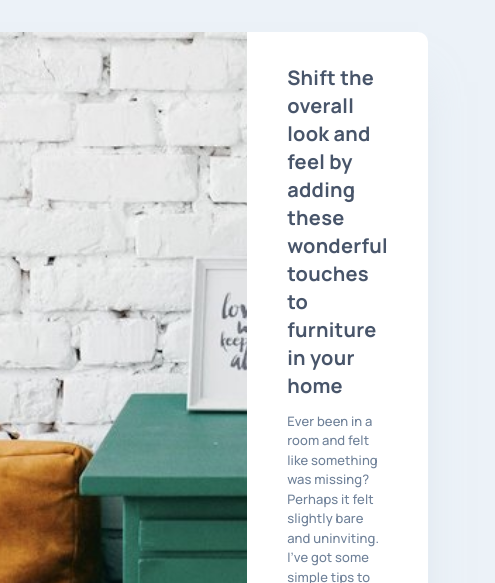
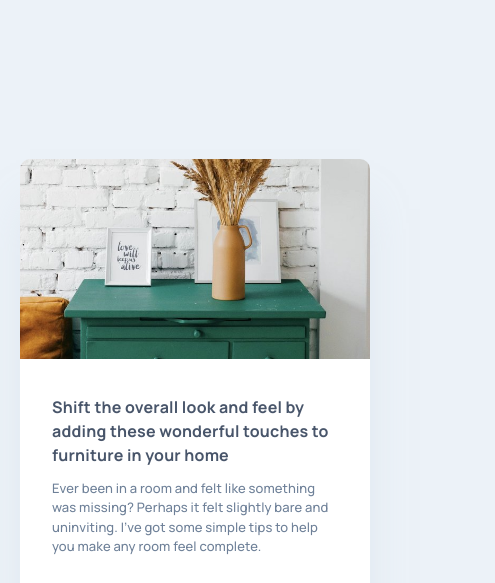
Before and after one commit to dagimchi/Article-preview-component, a plain HTML site: page index.html in a window 390 px wide. Shown: the top 583 px of the page, 495 px wide, since content can reach past the window. Drawn offline with Linux system fonts and the light colour scheme.

Commit message:
add mobile

```diff
--- a/css/media.css
+++ b/css/media.css
@@ -0,0 +1,26 @@
+@media (max-width: 45.375em) {
+  main {
+    grid-template-columns: 1fr;
+  }
+
+  .img-container {
+    height: 200px;
+    background-position: center -16px;
+    border-radius: 10px 10px 0 0;
+  }
+
+  .text-container {
+    padding: 36px 32px 20px 32px;
+    border-radius: 0 0 10px 10px;
+  }
+
+  .heading {
+    font-size: 1rem;
+    line-height: 1.5;
+    letter-spacing: 0.2px;
+  }
+
+  .description {
+    margin-bottom: 32px;
+  }
+}
--- a/css/style.css
+++ b/css/style.css
@@ -45,6 +45,7 @@ body {
   align-items: center;
   gap: 20px;
   padding: 0 20px;
+  padding-right: 20px;
 }
 
 main {
@@ -59,7 +60,7 @@ main {
 .img-container {
   border-radius: 10px 0 0 10px;
   display: flex;
-  background: url(../images/drawers.jpg);
+  background: url(../images/drawers.jpg) no-repeat;
   background-size: cover;
 }
 
```
